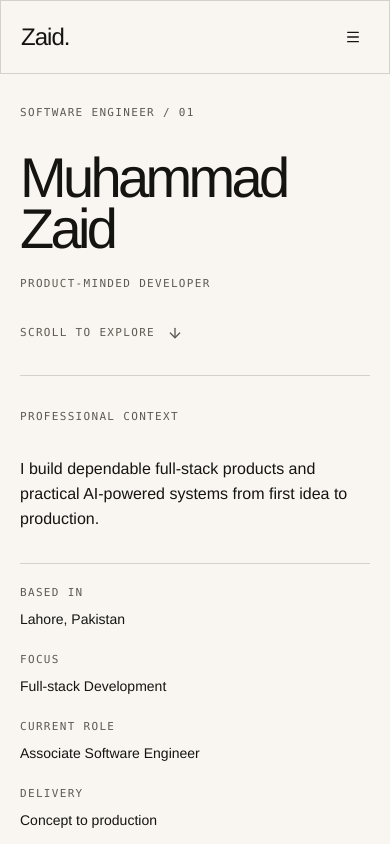
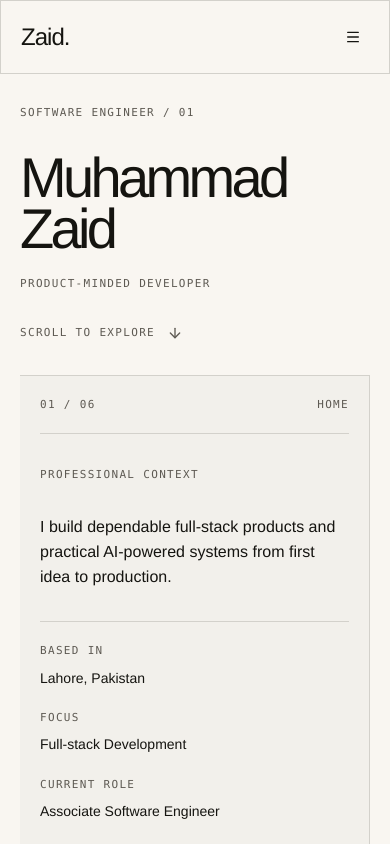
Before and after one commit to zzayd30/New-Portfolio, a Next.js app: page / in a window 390 px wide. Shown: the top 844 px of the page. Built offline with nearby package versions, Linux system fonts and the light colour scheme.

Commit message:
refine hero and contact delivery

```diff
--- a/src/app/api/contact/route.ts
+++ b/src/app/api/contact/route.ts
@@ -7,9 +7,10 @@ export const runtime = "nodejs";
 function getSmtpConfiguration() {
   const host = process.env.SMTP_HOST;
   const port = Number(process.env.SMTP_PORT);
-  const user = process.env.SMTP_USER;
-  const password = process.env.SMTP_PASSWORD;
-  const recipient = process.env.CONTACT_EMAIL;
+  const user = process.env.SMTP_USER?.trim();
+  // Gmail displays app passwords in groups; spaces are formatting, not part of the credential.
+  const password = process.env.SMTP_PASSWORD?.replace(/\s/g, "");
+  const recipient = process.env.CONTACT_EMAIL?.trim();
 
   if (!host || !Number.isInteger(port) || !user || !password || !recipient) {
     return null;
@@ -75,7 +76,8 @@ export async function POST(request: Request) {
       subject: `Portfolio message from ${name}`,
       text: `Name: ${name}\nEmail: ${email}\n\nMessage:\n${message}`,
     });
-  } catch {
+  } catch (error) {
+    console.error("Contact email delivery failed:", error instanceof Error ? error.message : error);
     return Response.json(
       { message: "Unable to send your message right now. Please email me directly." },
       { status: 502 },
--- a/src/app/globals.css
+++ b/src/app/globals.css
@@ -275,8 +275,19 @@ body {
 }
 
 .hero-context {
+  border: var(--border-width) solid var(--border);
+  background: var(--surface);
   border-inline-start: var(--border-width) solid var(--border);
-  padding-inline-start: var(--space-layout);
+  padding: var(--space-layout);
+}
+
+.hero-context-index {
+  display: flex;
+  align-items: center;
+  justify-content: space-between;
+  gap: var(--space-component-gap);
+  border-block-end: var(--border-width) solid var(--border);
+  padding-block-end: var(--space-component-gap);
 }
 
 .about-context {
@@ -690,8 +701,7 @@ body {
   .hero-context {
     border-block-start: var(--border-width) solid var(--border);
     border-inline-start: 0;
-    padding-block-start: var(--space-layout);
-    padding-inline-start: 0;
+    padding: var(--space-card);
   }
 
   .about-context {
--- a/src/components/hero/hero-intro.tsx
+++ b/src/components/hero/hero-intro.tsx
@@ -28,7 +28,15 @@ export function HeroIntro({ content }: HeroIntroProps) {
       viewport={viewport}
       className="hero-context lg:col-span-4 lg:col-start-9"
     >
-      <p className="font-mono text-label uppercase tracking-label text-muted-foreground">
+      <div className="hero-context-index">
+        <p className="font-mono text-label uppercase tracking-label text-muted-foreground">
+          01 / 06
+        </p>
+        <p className="font-mono text-label uppercase tracking-label text-muted-foreground">
+          Home
+        </p>
+      </div>
+      <p className="mt-layout font-mono text-label uppercase tracking-label text-muted-foreground">
         Professional context
       </p>
       <p className="mt-layout max-w-prose text-body text-foreground">{content.description}</p>
```
